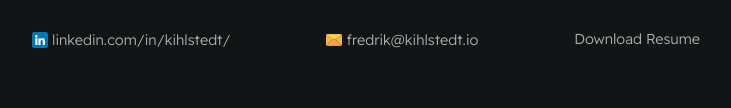
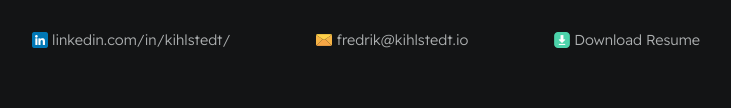
Before and after one commit to fredrikscode/resume, a plain HTML site: page index.html in a window 1280 px wide. Shown: the part 219-327 px from the top of the page, without its empty margins (274-1005 px from the left). Drawn offline with Linux system fonts and the light colour scheme.

Commit message:
Added download icon

```diff
--- a/index.html
+++ b/index.html
@@ -26,7 +26,7 @@
                 <div id="socials--list">
                     <a href="https://www.linkedin.com/in/kihlstedt/" target="_blank"><img src="assets/icons/linkedin.png"> linkedin.com/in/kihlstedt/</a>
                     <a href="mailto:fredrik@kihlstedt.io"><img src="assets/icons/email.png"> fredrik@kihlstedt.io</a>
-                    <a href="./assets/pdf/fredrik-kihlstedt-cv.pdf" target="_blank">Download Resume</a>
+                    <a href="./assets/pdf/fredrik-kihlstedt-cv.pdf" target="_blank"><img src="assets/icons/download.png"> Download Resume</a>
                 </div>
             </section>
 
```
